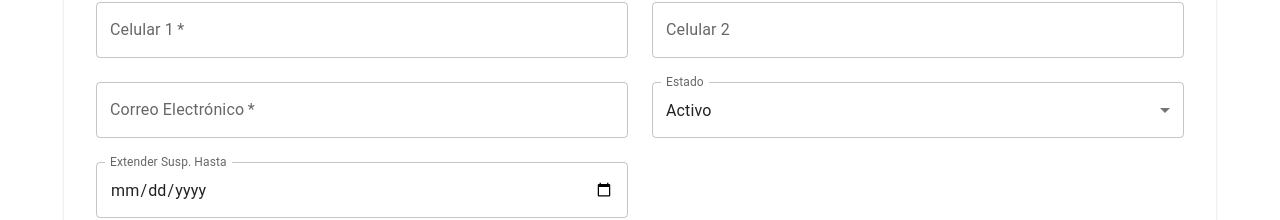
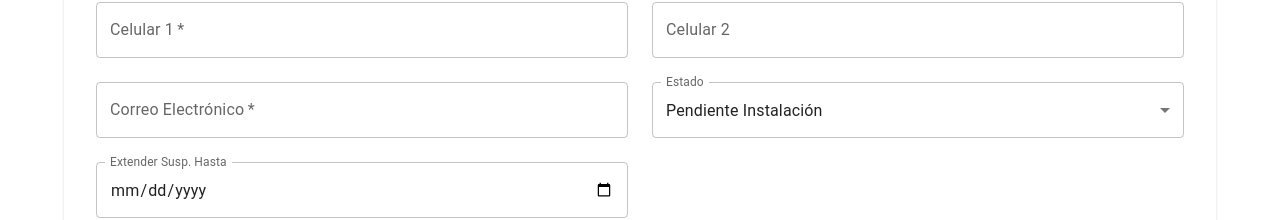
Before and after one commit to zandres28/IMV_CRM, a React (Create React App) app in the folder frontend/: page /clients/new in a window 1280 px wide. Shown: the part 406-626 px from the top of the page. Built offline with nearby package versions, Linux system fonts and the light colour scheme; no server answers; sample sign-in values are in the browser's storage.

Commit message:
feat: estado predeterminado 'pendiente_instalacion' para nuevos clientes

```diff
--- a/frontend/src/components/clients/ClientForm.tsx
+++ b/frontend/src/components/clients/ClientForm.tsx
@@ -35,7 +35,7 @@ export const ClientForm: React.FC<ClientFormProps> = ({ client, onSave }) => {
         primaryPhone: '',
         secondaryPhone: '',
         email: '',
-        status: 'active',
+        status: 'pendiente_instalacion',
         suspension_extension_date: ''
     });
 
@@ -246,6 +246,7 @@ export const ClientForm: React.FC<ClientFormProps> = ({ client, onSave }) => {
                                 <MenuItem value="active">Activo</MenuItem>
                                 <MenuItem value="suspended">Suspendido</MenuItem>
                                 <MenuItem value="cancelled">Cancelado</MenuItem>
+                                <MenuItem value="pendiente_instalacion">Pendiente Instalación</MenuItem>
                             </Select>
                         </FormControl>
                     </Grid>
```
